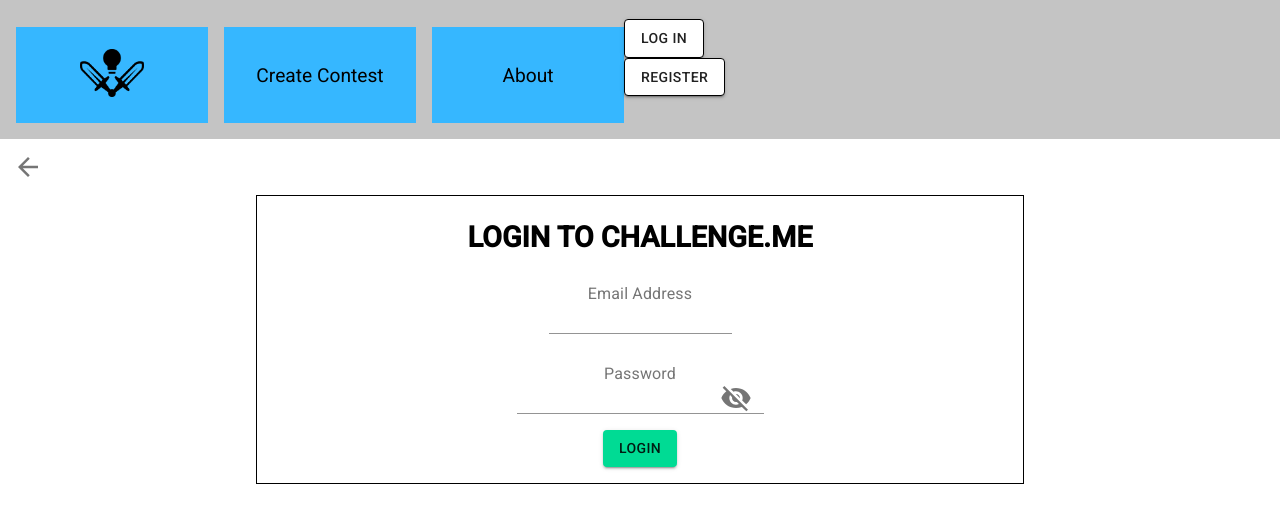
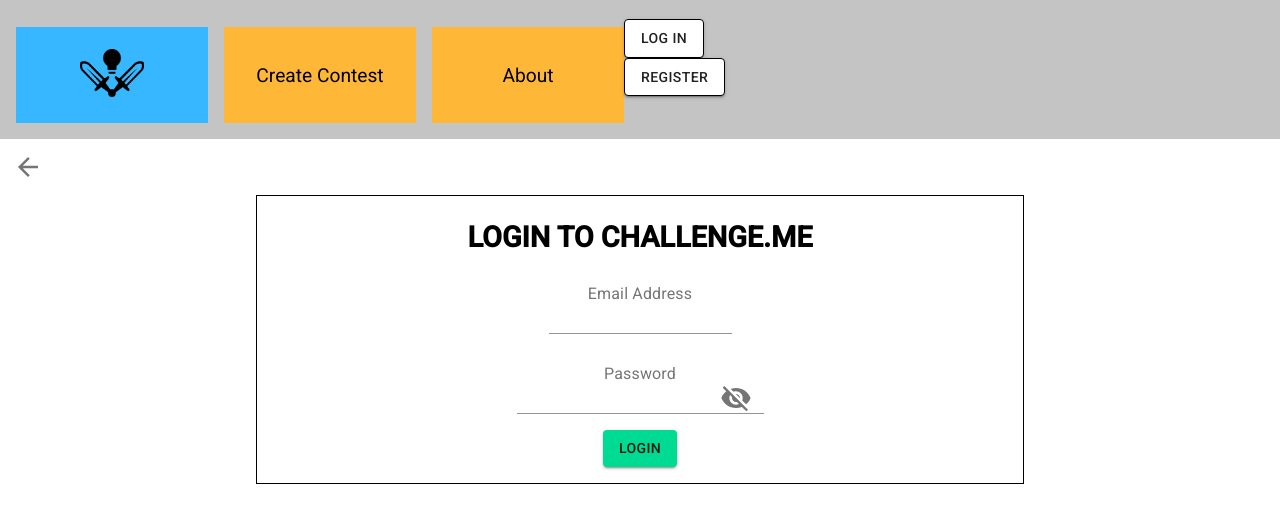
Before and after one commit to GA-hackathon/friendly-competition, a React (Create React App) app in the folder client/: page /login in a window 1280 px wide. Shown: the top 522 px of the page. Built offline with nearby package versions, Linux system fonts and the light colour scheme.

Commit message:
fixed contestpage error

```diff
--- a/client/src/components/SubmissionComponents/SubmissionCard.jsx
+++ b/client/src/components/SubmissionComponents/SubmissionCard.jsx
@@ -56,7 +56,7 @@ function SubmissionCard({ submission, currentUser }) {
       <p>{submission.content}</p>
       {submission?.file && <img src={submission?.file} alt={submission.name} />}
       <p>{allVotes.length === 1 ? <>{allVotes.length} vote</> : allVotes.length === 0 ? <>no votes</> : <>{allVotes.length} votes</>}</p>
-      {!voted ? <Button style={{ display: submission.user_id == currentUser.id && "none" }} disabled={voteDisabled} onClick={handleVote}>Vote For Me</Button> : <><Button onClick={handleUnvote}>Unvote</Button> </>}
+      {!voted ? <Button style={{ display: submission.user_id === currentUser.id && "none" }} disabled={voteDisabled} onClick={handleVote}>Vote For Me</Button> : <><Button onClick={handleUnvote}>Unvote</Button> </>}
       {submission.user_id === currentUser.id && <Button variant="contained" disabled={submission.user_id === currentUser.id} color="secondary">Can't vote for own entry</Button>}
     </div>
   )
--- a/client/src/layout/ExtendedNavBar/ExtendedNavBar.jsx
+++ b/client/src/layout/ExtendedNavBar/ExtendedNavBar.jsx
@@ -33,7 +33,7 @@ let Div = styled.div`
 
 function ExtendedNavBar({ allContests, allSubmissions }) {
   const [search, setSearch] = useState("");
-  const [{ currentUser }, dispatch] = useStateValue()
+  const [{ currentUser }] = useStateValue()
 
   let location = useLocation()
 
--- a/client/src/layout/Navbar/Navbar.jsx
+++ b/client/src/layout/Navbar/Navbar.jsx
@@ -17,19 +17,19 @@ function Navbar() {
     history.push("/");
   };
 
-  // let location = useLocation()
+  let location = useLocation()
 
   return (
-    <Nav className="navbar">
+    <Nav location={location} className="navbar">
       <div>
         <ul className="links">
-          <li className="nav-block">
+          <li className="nav-block home">
             <Link className='logo' to="/"><img style={{ width: '4rem', height: '3rem' }} src={logo} alt="logo" /></Link>
           </li>
-          <li className="nav-block">
+          <li className="nav-block create">
             <Link to="/create-contest">Create Contest</Link>
           </li>
-          <li className="nav-block">
+          <li className="nav-block about">
             <Link to="/">About</Link>
           </li>
         </ul>
--- a/client/src/layout/Navbar/styledNavbar.js
+++ b/client/src/layout/Navbar/styledNavbar.js
@@ -1,4 +1,6 @@
 import styled from 'styled-components'
+
+let homeRegexp = /^\/$/
 
 let Nav = styled.nav`
 
@@ -20,6 +22,18 @@ li.nav-block {
   display: flex;
   justify-content: center;
   align-items: center;
+}
+
+li.nav-block.home{
+  background: ${(props) => props.location.pathname.match(homeRegexp) ? "#FFB738" : "#36B7FF" }
+}
+
+li.nav-block.create{
+  background: ${(props) => props.location.pathname === "/create-contest" || "/create-contest/" ? "#FFB738" : "#36B7FF" }
+}
+
+li.nav-block.about {
+  background: ${(props) => props.location.pathname === "/about" || "/about/" ? "#FFB738" : "#36B7FF" }
 }
 
 ul.links{
--- a/client/src/screens/ContestScreens/ContestPage/ContestPage.jsx
+++ b/client/src/screens/ContestScreens/ContestPage/ContestPage.jsx
@@ -1,15 +1,15 @@
 import React, { useState, useEffect } from "react";
-import Search from "../../../components/Form/Search";
+// import Search from "../../../components/Form/Search";
 import { useStateValue } from "../../../providers/CurrentUserProvider";
 import AccountCircleIcon from "@material-ui/icons/AccountCircle";
 import { useParams } from "react-router-dom";
 import { getOneContest, getOneContestWithUser } from "../../../services/contests";
 import FunOrangeLoading from "../../../components/Loading/FunOrangeLoading/FunOrangeLoading";
 import "./ContestPage.css";
-import Button from "@material-ui/core/Button";
+// import Button from "@material-ui/core/Button";
 import Layout from "../../../layout/Layout";
-import TextField from "@material-ui/core/TextField";
-import AddCircle from "@material-ui/icons/AddCircle";
+// import TextField from "@material-ui/core/TextField";
+// import AddCircle from "@material-ui/icons/AddCircle";
 import CountdownTimer from "../../../components/ContestComponents/CountdownTimer/CountdownTimer";
 import ContestChat from "../../../components/ContestComponents/ContestChat/ContestChat";
 import "./ContestPage.css";
@@ -25,7 +25,7 @@ function ContestPage() {
   const [contestUser, setContestUser] = useState(null);
   const [loaded, setLoaded] = useState(false);
   const [activeSubmissions, setActiveSubmissions] = useState([])
-  const [allSubmissions, setAllSubmissions] = useState([])
+  // const [allSubmissions, setAllSubmissions] = useState([])
   const [isSubmitted, setSubmitted] = useState(false)
   const [contestEnded, setContestEnded] = useState(false);
   const [winnerSubmission, setWinnerSubsmission] = useState(null);
@@ -74,10 +74,14 @@ function ContestPage() {
           //check if vote.submissionid is included in array of submission ids
           // so we get all the vots for the contest
           // loop through them and create the map of submission id and  its vote count
-          voteData.filter(v => activeSubmissions.map(ac => ac.id).includes(v.submission_id)).map(vote => {
-            if (submissionVotes.has(vote.submission_id)) {
+
+          // this if condition is to avoid an error "Reduce of empty array with no initial value"
+          // https://developer.mozilla.org/en-US/docs/Web/JavaScript/Reference/Global_Objects/Map/size
+          if (submissionVotes.size()) {
+            voteData.filter(v => activeSubmissions.map(ac => ac.id).includes(v?.submission_id)).map(vote => {
+              if (submissionVotes.has(vote?.submission_id)) {
                 let existingCount = submissionVotes.get(vote.submission_id);
-              console.log(vote.submission_id, existingCount);
+                console.log(vote?.submission_id, existingCount);
                 submissionVotes.set(vote.submission_id, existingCount + 1);
               } else {
                 submissionVotes.set(vote.submission_id, 1);
@@ -85,14 +89,14 @@ function ContestPage() {
             });
             console.log(submissionVotes);
             // find the highest voted submission
-          let highestVoted = [...submissionVotes.entries()].reduce((a, e) => e[1] > a[1] ? e : a);
+            let highestVoted = [...submissionVotes.entries()]?.reduce((a, e) => e[1] > a[1] ? e : a);
             //highestvoted[0] = submissionid
             // highestVoted[1] = vote count for that submission
             const winner = activeSubmissions.find(sub => sub.id === highestVoted[0]);
             console.log('winner', winner);
             setWinnerSubsmission(
               { ...winner, votes: highestVoted[1] });
-          // setVoteDisabled(false);
+          }
         };
         fetchVotes();
       }
```
Lines whose indentation alone changed are shown as unchanged.
